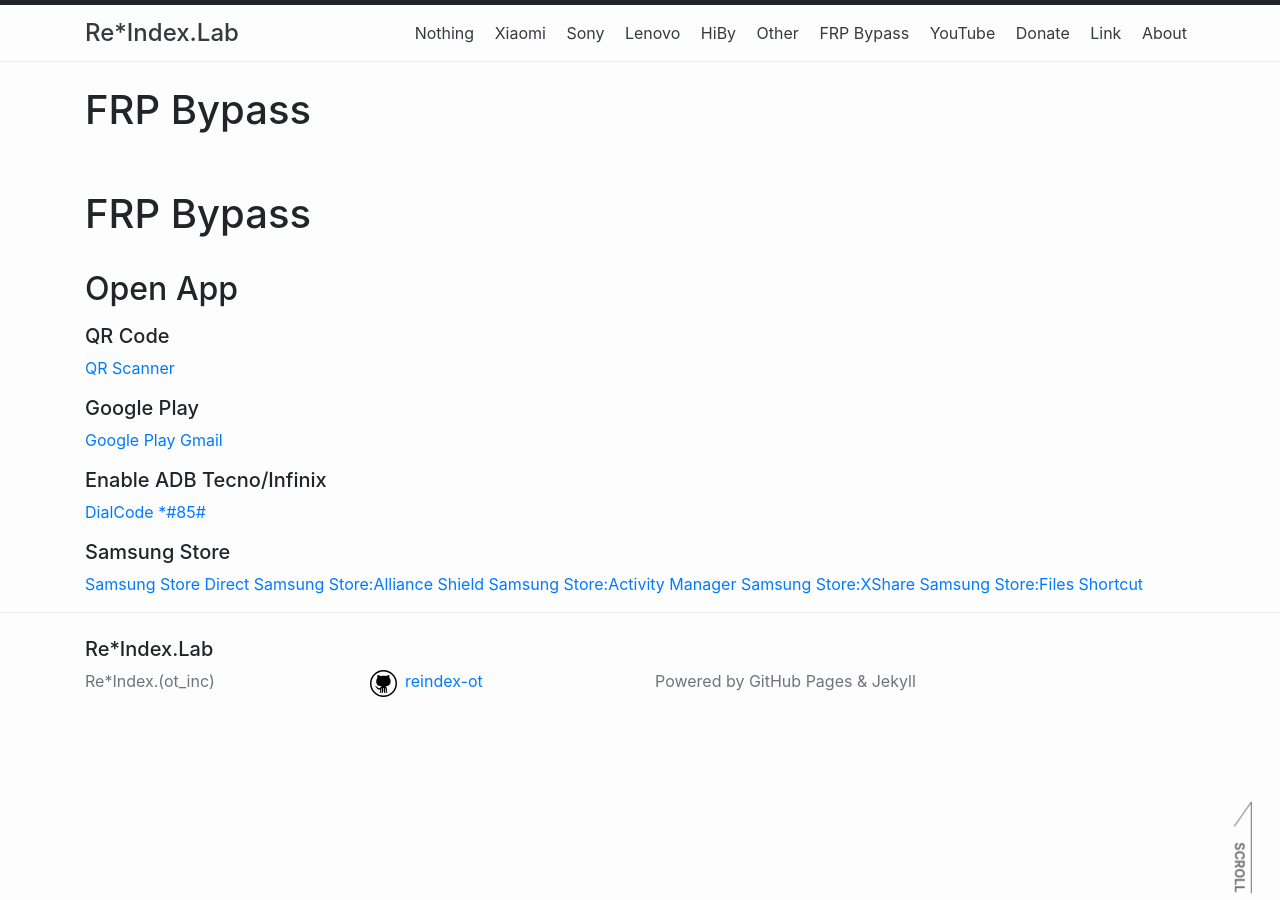
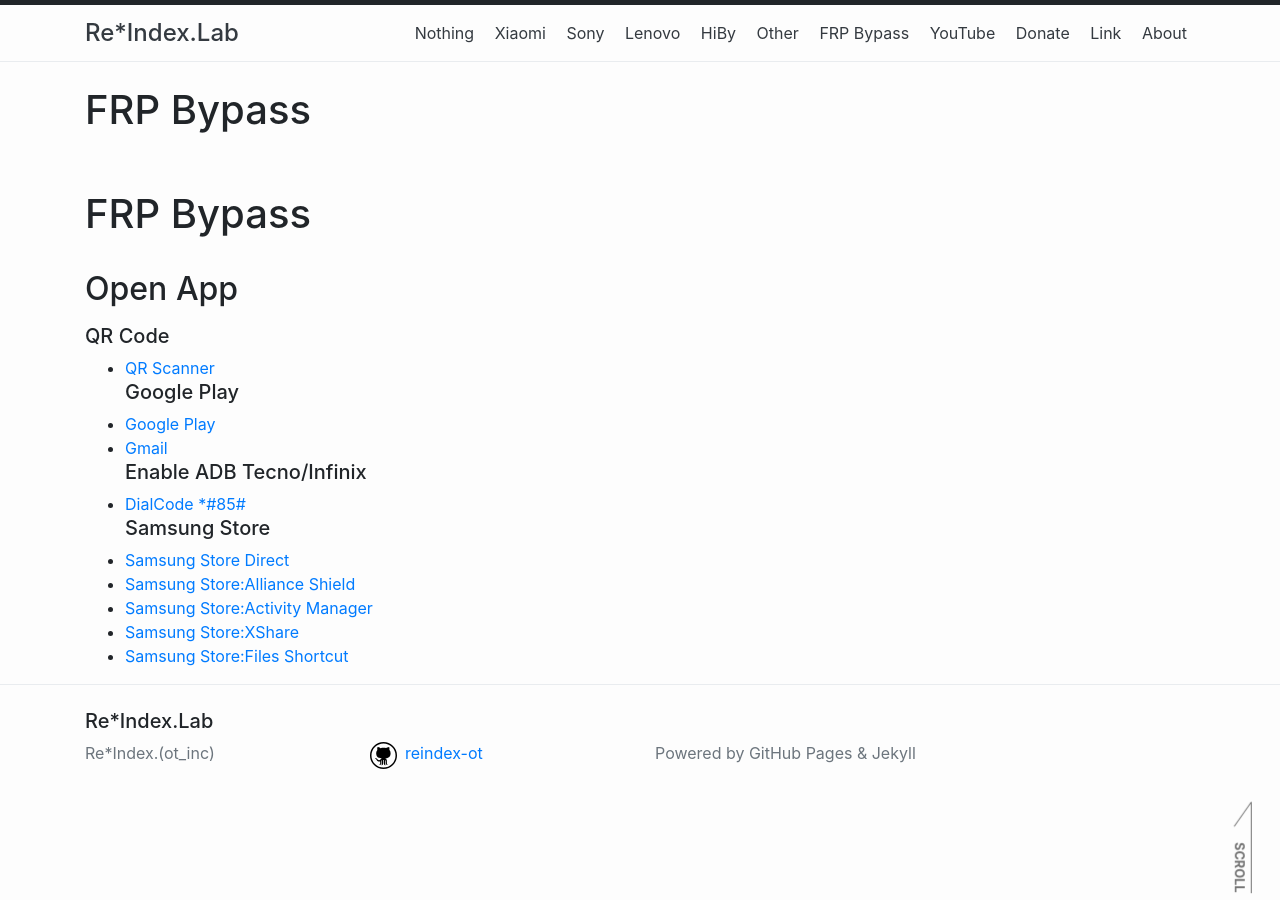
Before and after one commit to reindex-ot/reindex-ot.github.io, a Jekyll site: the page built from frp.md, in a window 1280 px wide. Built offline with Jekyll 4.4.1, drawn with Linux system fonts in a browser that asks for light colours.

Commit message:
Update frp.md
Signed-off-by: Re*Index. (ot_inc) <32851879+reindex-ot@users.noreply.github.com>

```diff
--- a/frp.md
+++ b/frp.md
@@ -6,15 +6,15 @@ permalink: /frp/
 # FRP Bypass
 ## Open App
 ##### QR Code
-[QR Scanner](intent://com.secuso.privacyFriendlyCodeScanner.QrScanActivity/#Intent;scheme=android-app;end)
+- [QR Scanner](intent://com.secuso.privacyFriendlyCodeScanner.QrScanActivity/#Intent;scheme=android-app;end)
 ##### Google Play
-[Google Play](intent://Easy-Firmware.com.com#Intent;scheme=http;package=com.google.android.apps.searchlite;end)
-[Gmail](eft@gmail.com)
+- [Google Play](intent://Easy-Firmware.com.com#Intent;scheme=http;package=com.google.android.apps.searchlite;end)
+- [Gmail](eft@gmail.com)
 ##### Enable ADB Tecno/Infinix
-[DialCode *#85#](tel:100-000-000/#Intent;scheme=android-app;end)
+- [DialCode *#85#](tel:100-000-000/#Intent;scheme=android-app;end)
 ##### Samsung Store
-[Samsung Store Direct](samsungapps://MainPage)
-[Samsung Store:Alliance Shield](samsungapps://ProductDetail/com.rrivenllc.shieldx)
-[Samsung Store:Activity Manager](samsungapps://ProductDetail/com.activitymanager)
-[Samsung Store:XShare](samsungapps://ProductDetail/com.infinix.xshare)
-[Samsung Store:Files Shortcut](samsungapps://ProductDetail/org.aospstudio.files)
+- [Samsung Store Direct](samsungapps://MainPage)
+- [Samsung Store:Alliance Shield](samsungapps://ProductDetail/com.rrivenllc.shieldx)
+- [Samsung Store:Activity Manager](samsungapps://ProductDetail/com.activitymanager)
+- [Samsung Store:XShare](samsungapps://ProductDetail/com.infinix.xshare)
+- [Samsung Store:Files Shortcut](samsungapps://ProductDetail/org.aospstudio.files)
```
